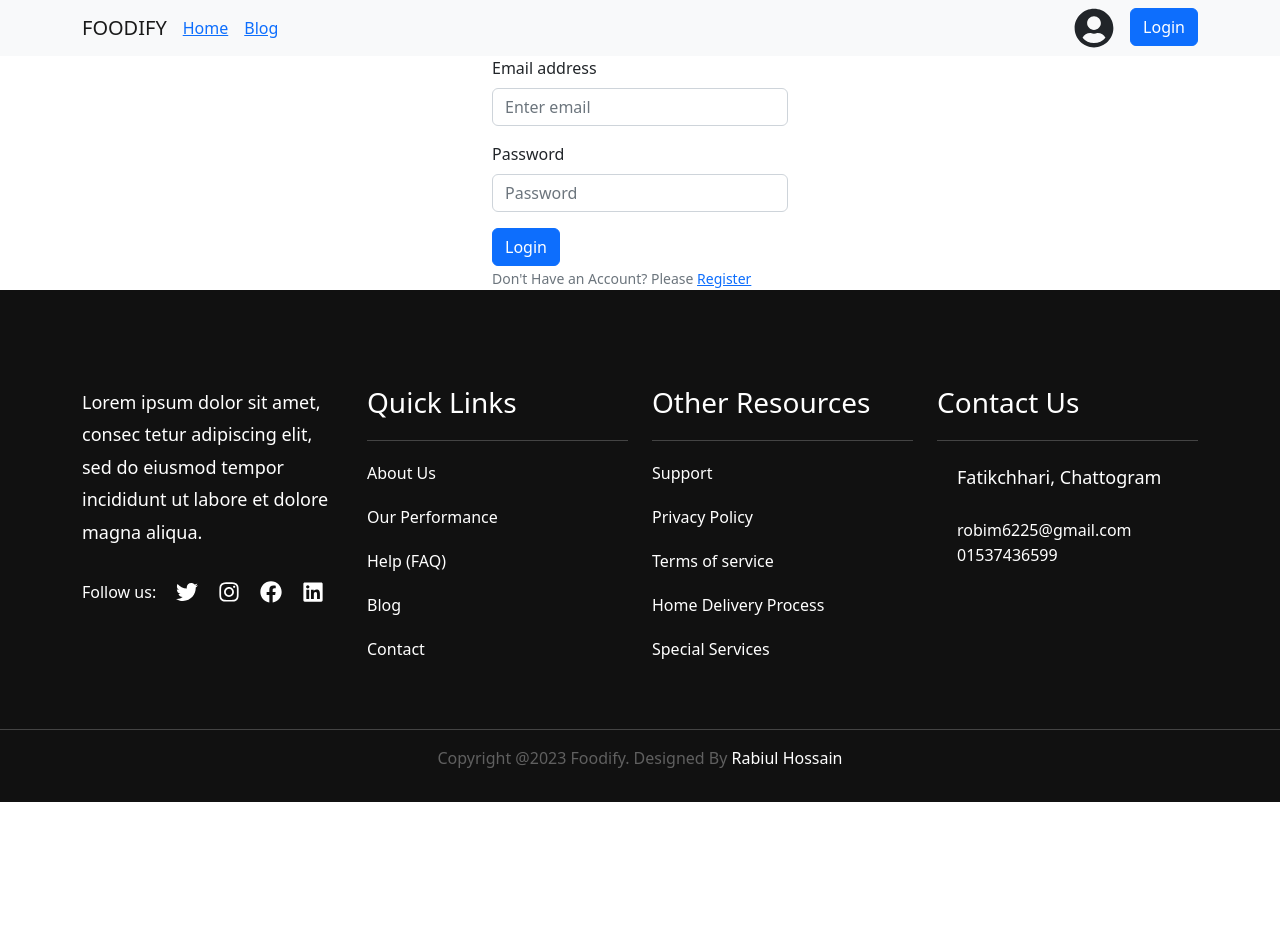
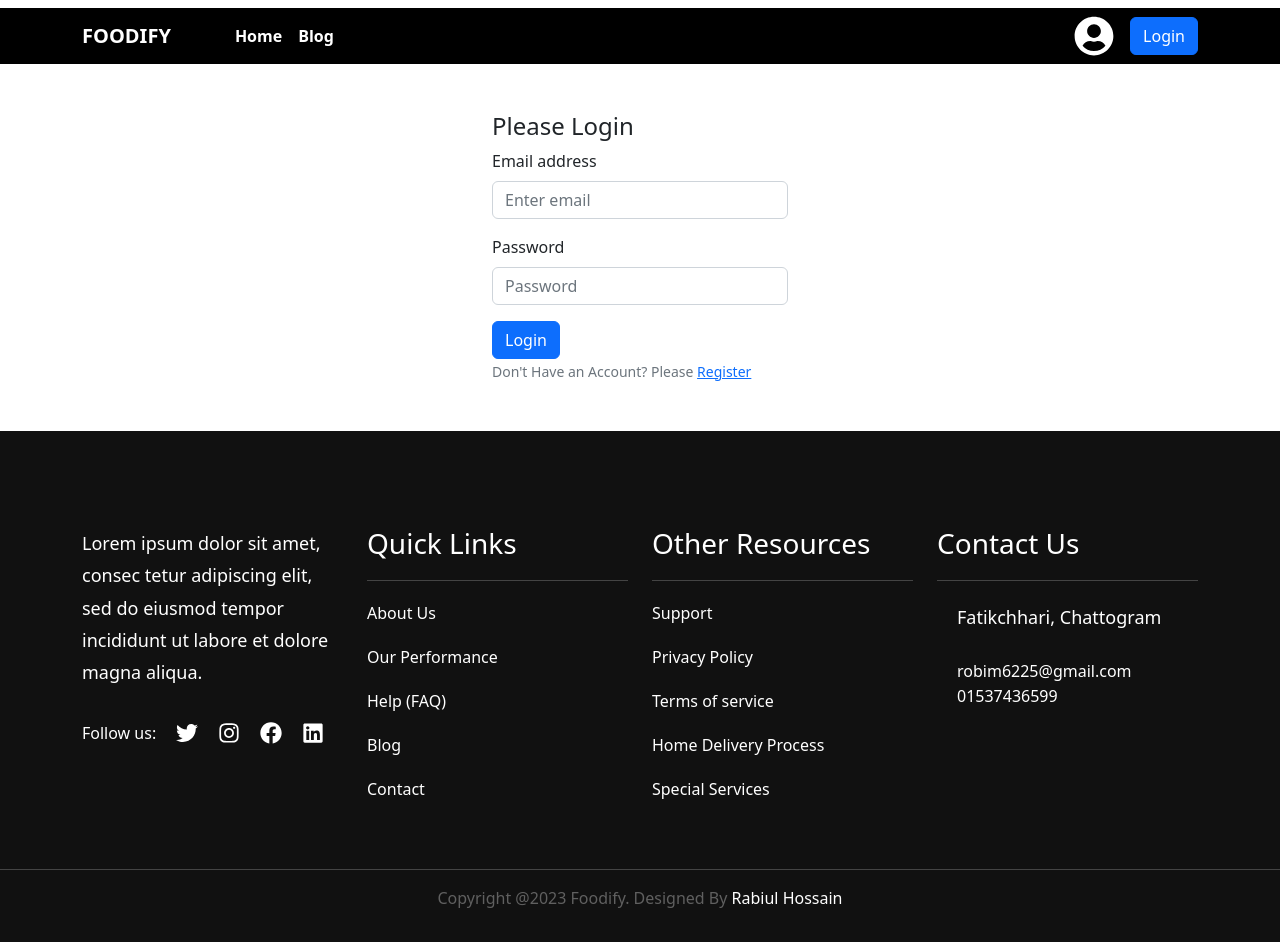
Before and after one commit to robiul1hossen/Assignment_10_Client, a React (Vite) app: page /login in a window 1280 px wide. Before the commit the page ends 802 px from the top, so only its background shows below. Built offline with nearby package versions, Linux system fonts and the light colour scheme; no server answers.

Commit message:
hide firebase config

```diff
--- a/src/components/Header/Navbar/HeaderMenu.jsx
+++ b/src/components/Header/Navbar/HeaderMenu.jsx
@@ -14,20 +14,22 @@ const HeaderMenu = () => {
   };
 
   return (
-    <Navbar collapseOnSelect expand="lg" bg="light" variant="light" className="position-relative">
-      <Container className="position-sticky z-1">
-        <Navbar.Brand href="#home">FOODIFY</Navbar.Brand>
+    <Navbar collapseOnSelect expand="lg" bg="black" variant="black" className=" sticky-top mt-2">
+      <Container className="">
+        <Navbar.Brand className="text-white fw-bold">FOODIFY</Navbar.Brand>
         <Navbar.Toggle aria-controls="responsive-navbar-nav" />
         <Navbar.Collapse id="responsive-navbar-nav">
           <Nav className="me-auto">
-            <Link className="me-3" to="/">
+            <Link className="ms-5 text-white text-decoration-none fw-semibold" to="/">
               Home
             </Link>
-            <Link to="blogs">Blog</Link>
+            <Link className="ms-3 text-white text-decoration-none fw-semibold" to="blogs">
+              Blog
+            </Link>
           </Nav>
-          <Nav>
+
           <span className="me-3">
-              {user ? user.displayName : <>{<FaUserCircle className="fs-1"></FaUserCircle>}</>}
+            {user ? user.displayName : <>{<FaUserCircle className="fs-1 text-white"></FaUserCircle>}</>}
           </span>
           <span>
             {user ? (
@@ -38,7 +40,6 @@ const HeaderMenu = () => {
               </Link>
             )}
           </span>
-          </Nav>
         </Navbar.Collapse>
       </Container>
     </Navbar>
--- a/src/components/Login/Login.jsx
+++ b/src/components/Login/Login.jsx
@@ -26,7 +26,8 @@ const Login = () => {
   };
 
   return (
-    <Container className="w-25 mx-auto">
+    <Container className="w-25 my-5 mx-auto">
+      <h4>Please Login</h4>
       <Form onSubmit={handleLogin}>
         <Form.Group className="mb-3" controlId="formBasicEmail">
           <Form.Label>Email address</Form.Label>
--- a/src/components/Recipes/Recipes.jsx
+++ b/src/components/Recipes/Recipes.jsx
@@ -20,9 +20,9 @@ const Recipes = () => {
               <FaThumbsUp></FaThumbsUp> {likes}
             </span>
             <span className="fw-bold py-1 px-2 rounded-2">Recipes: {recipes}</span>
-            <p className="my-4">
+            <span className="my-4">
               <b>Descriptions</b> : {description}
-            </p>
+            </span>
           </div>
         </div>
         <Card.Body>
@@ -36,7 +36,7 @@ const Recipes = () => {
             <Button>Favourite</Button>
           </Card.Text>
           <Card.Text>
-            <h4>Item-2 : {recipe2.food_name}</h4>
+            <h4>Item-2 : {recipe2?.food_name}</h4>
             {recipe2?.ingredients.map((ingredient, i) => (
               <li key={i}>{ingredient}</li>
             ))}
--- a/src/components/Register/Register.jsx
+++ b/src/components/Register/Register.jsx
@@ -24,7 +24,8 @@ const Register = () => {
   };
 
   return (
-    <Container className="w-25 mx-auto">
+    <Container className="w-25 my-5 mx-auto">
+      <h4>Please Register</h4>
       <Form onSubmit={handleRegister}>
         <Form.Group className="mb-3" controlId="formBasicEmail">
           <Form.Label>Name</Form.Label>
@@ -40,6 +41,12 @@ const Register = () => {
           <Form.Label>Password</Form.Label>
           <Form.Control type="password" name="password" required placeholder="Password" />
         </Form.Group>
+
+        <Form.Group className="mb-3" controlId="formBasicPassword">
+          <Form.Label>Photo URL </Form.Label>
+          <Form.Control type="text" name="photo" required placeholder="Photo URL" />
+        </Form.Group>
+
         <Form.Group className="mb-3" controlId="formBasicCheckbox">
           <Form.Check type="checkbox" name="accept" label="Accept Our Terms And Conditions" />
         </Form.Group>
--- a/src/firebase/config.firebase.js
+++ b/src/firebase/config.firebase.js
@@ -5,12 +5,12 @@ import { initializeApp } from "firebase/app";
 
 // Your web app's Firebase configuration
 const firebaseConfig = {
-  apiKey: "AIzaSyDi-9_xAs53WkT-8XJ8a8e6pvoQTBB0TnY",
-  authDomain: "foodify-b2980.firebaseapp.com",
-  projectId: "foodify-b2980",
-  storageBucket: "foodify-b2980.appspot.com",
-  messagingSenderId: "125529538637",
-  appId: "1:125529538637:web:1c24c53ab4dadb54a1dc04",
+  apiKey: import.meta.env.VITE_APIKEY,
+  authDomain: import.meta.env.VITE_AUTHDOMAIN,
+  projectId: import.meta.env.VITE_PROJECTID,
+  storageBucket: import.meta.env.VITE_STORAGEBUCKET,
+  messagingSenderId: import.meta.env.VITE_MESSAGINGSENDERID,
+  appId: import.meta.env.VITE_APPID,
 };
 
 // Initialize Firebase
```
Lines whose indentation alone changed are shown as unchanged.
